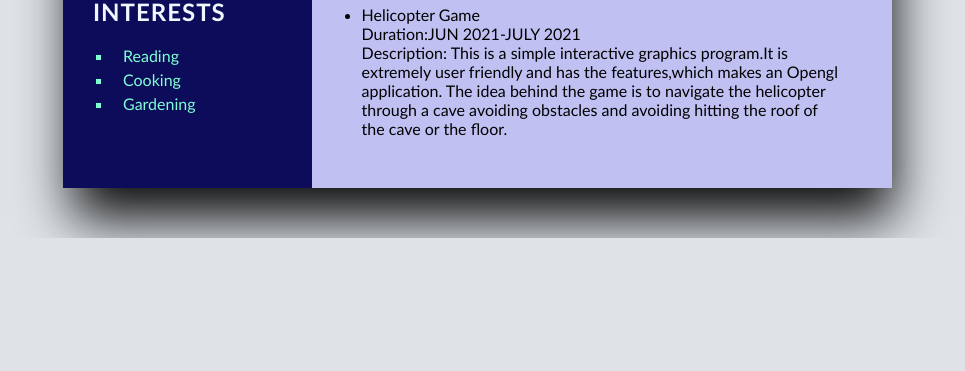
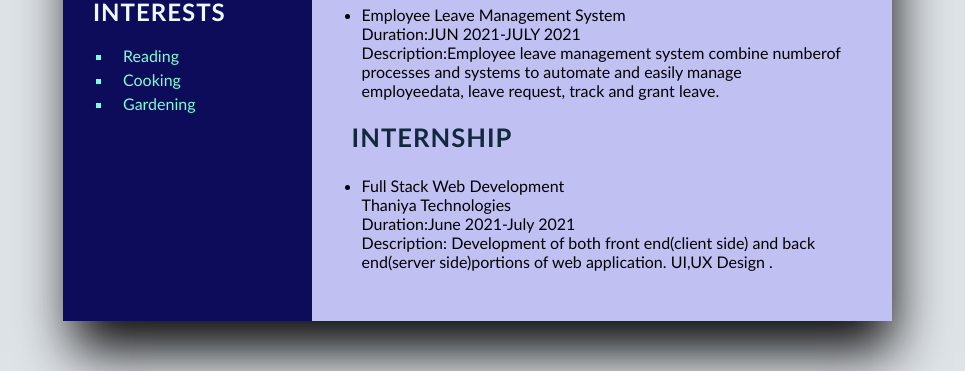
Before and after one commit to KavyaTJ/My-resume, a plain HTML site: page index.html in a window 1280 px wide. Shown: the part 854-1225 px from the top of the page, without its empty margins (177-1142 px from the left). Before the commit the page ends 1092 px from the top, so only its background shows below. Drawn offline with nearby package versions, Linux system fonts and the light colour scheme.

Commit message:
Update index.html

```diff
--- a/index.html
+++ b/index.html
@@ -172,10 +172,23 @@
                        </span>
                 </li>
                 <li>
-                    <span class="data">Helicopter Game<br>Duration:JUN 2021-JULY 2021<br>
-                    Description: This is a simple interactive graphics program.It is extremely user friendly and has the features,which makes an Opengl application.
-                        The idea behind the game is to navigate the helicopter through
-                    a cave avoiding obstacles and avoiding hitting the roof of the cave or the floor.</span>
+                    <span class="data">Employee Leave Management System<br>Duration:JUN 2021-JULY 2021<br>
+                        Description:Employee leave management system combine numberof processes
+                         and systems to automate and easily manage employeedata, leave request, track and grant leave.</span>
+                </li>
+
+            </ul>
+        </div>
+
+        <div class="Projects">
+            <h2 class="title">Internship</h2>
+            <ul>
+                <li>
+
+                    <span class="data">Full Stack Web Development <br>Thaniya Technologies<br> Duration:June 2021-July 2021<br>
+                        Description: Development of both front end(client side)
+                         and back end(server side)portions of web application. UI,UX Design .
+                       </span>
                 </li>
 
             </ul>
```
